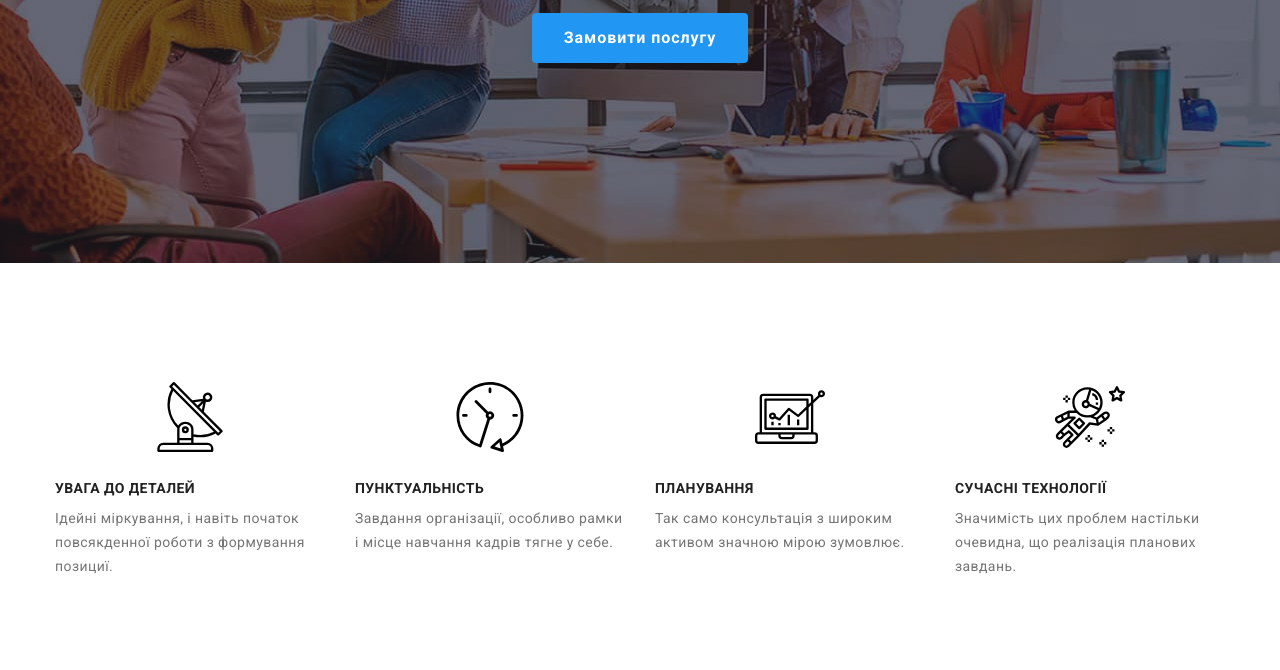
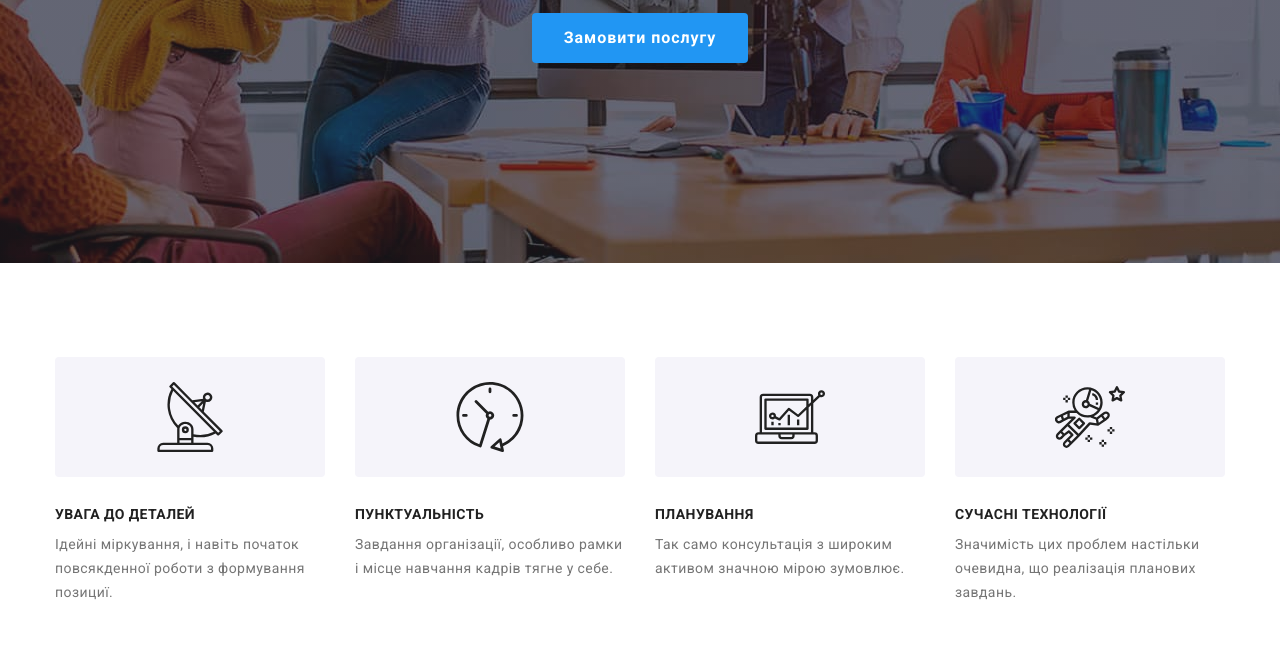
Before and after one commit to ZakharTsarapov/goit-markup-hw-04, a plain HTML site: page index.html in a window 1280 px wide. Shown: the part 418-1088 px from the top of the page. Drawn offline with nearby package versions, Linux system fonts and the light colour scheme.

Commit message:
done work with errors

```diff
--- a/css/styles.css
+++ b/css/styles.css
@@ -315,7 +315,6 @@ ul>.mail {
     margin: -1px;
     border: 0;
     padding: 0;
-
     white-space: nowrap;
     clip-path: inset(100%);
     clip: rect(0 0 0 0);
@@ -335,11 +334,25 @@ ul>.mail {
     padding: 0;
 }
 
-.preority-icons {
+
+.icons {
+    display: flex;
+    align-items: center;
+    justify-content: center;
     width: 270px;
     height: 120px;
-    padding: 25px 100px;
+    background: var(--bg-button);
+    border-radius: 4px;
+    gap: 30px;
+    margin-bottom: 30px;
 }
+
+.preority-icons {
+    width: 70px;
+    height: 70px;
+    fill: currentColor;
+}
+
 
 .preority-title {
     font-size: 14px;
--- a/index.html
+++ b/index.html
@@ -84,13 +84,15 @@
           <h2 class="preority title visually-hidden">Наші переваги</h2>
           <ul class="list preority-ul">
             <li class="preority-li">
-              <svg class="preority-icons">
+              <div class="icons">
+                <svg class="preority-icons">
                 <use
                   width="70px"
                   height="70px"
                   href="./images/goit-svg.svg#icon-antenna"
                 ></use>
               </svg>
+            </div>
               <h3 class="preority-title">УВАГА ДО ДЕТАЛЕЙ</h3>
               <p class="preority-text">
                 Ідейні міркування, і навіть початок повсякденної роботи з
@@ -98,13 +100,15 @@
               </p>
             </li>
             <li class="preority-li">
-              <svg class="preority-icons">
+              <div class="icons">
+                <svg class="preority-icons">
                 <use
                   width="70px"
                   height="70px"
                   href="./images/goit-svg.svg#icon-clock"
                 ></use>
               </svg>
+              </div>
               <h3 class="preority-title">ПУНКТУАЛЬНІСТЬ</h3>
               <p class="preority-text">
                 Завдання організації, особливо рамки і місце навчання кадрів
@@ -112,26 +116,30 @@
               </p>
             </li>
             <li class="preority-li">
-              <svg class="preority-icons">
+              <div class="icons">
+                <svg class="preority-icons">
                 <use
                   width="70px"
                   height="70px"
                   href="./images/goit-svg.svg#icon-diagram"
                 ></use>
               </svg>
+              </div>
               <h3 class="preority-title">ПЛАНУВАННЯ</h3>
               <p class="preority-text">
                 Так само консультація з широким активом значною мірою зумовлює.
               </p>
             </li>
             <li class="preority-li">
-              <svg class="preority-icons">
+              <div class="icons">
+                <svg class="preority-icons">
                 <use
                   width="70px"
                   height="70px"
                   href="./images/goit-svg.svg#icon-astronaut"
                 ></use>
               </svg>
+              </div>
               <h3 class="preority-title">СУЧАСНІ ТЕХНОЛОГІЇ</h3>
               <p class="preority-text">
                 Значимість цих проблем настільки очевидна, що реалізація
```
